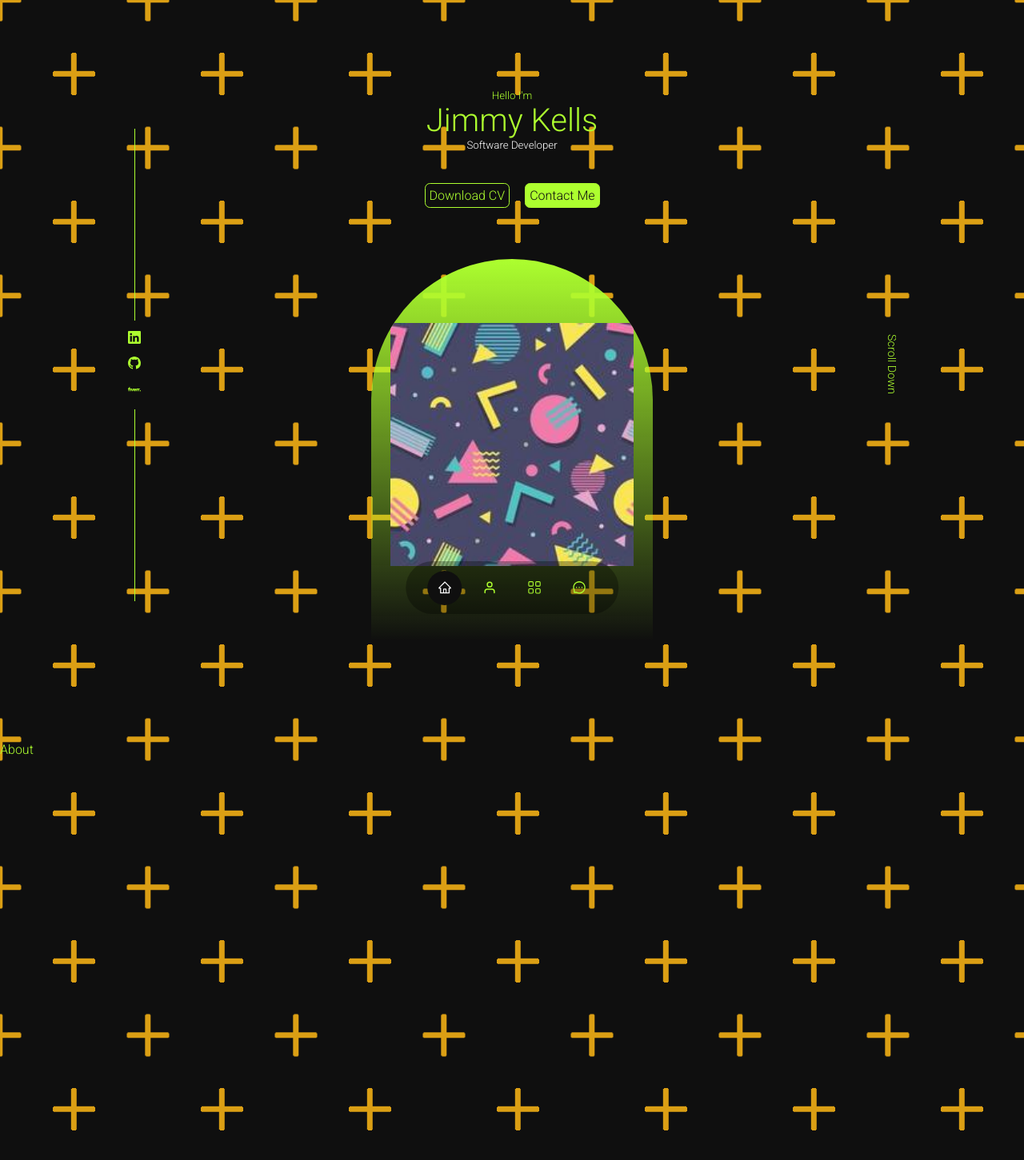
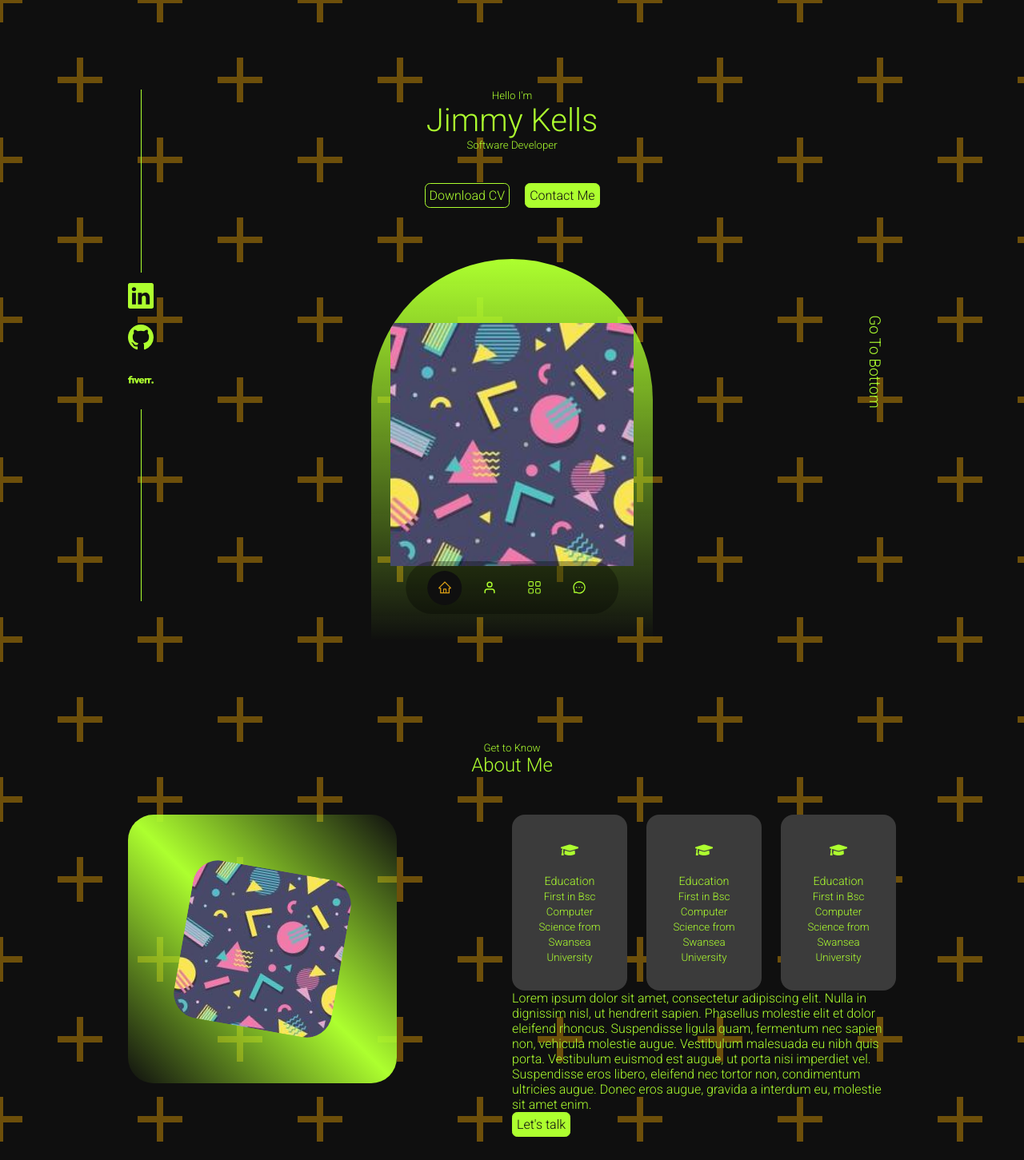
Before and after one commit to Jimbok21/react-website, a React (Create React App) app: page / in a window 1280 px wide. Shown: the top 1451 px of the page at 80% size. Built offline with nearby package versions, Linux system fonts and the light colour scheme.

Commit message:
changed some highlighting to orange, added more on the about component

```diff
--- a/src/components/about/About.jsx
+++ b/src/components/about/About.jsx
@@ -1,9 +1,46 @@
 import React from 'react'
 import './about.css'
+import ME from '../../assets/90s bg.jpg'
+import { FaGraduationCap } from 'react-icons/fa'
 
 const About = () => {
   return (
-    <section id='about'>About</section>
+    <section id='about'>
+      <h5>Get to Know</h5>
+      <h2>About Me</h2>
+
+      <div className="container about__container">
+        <div className="about__me">
+          <div className="about__me-image">
+            <img src={ME} alt='About Image' />
+          </div>
+        </div>
+        <div className="about__content">
+          <div className="about__cards">
+            <article className='about__card'>
+              <FaGraduationCap className='about__icon' />
+              <h5>Education</h5>
+              <small>First in Bsc Computer Science from Swansea University</small>
+            </article>
+
+            <article className='about__card'>
+              <FaGraduationCap className='about__icon' />
+              <h5>Education</h5>
+              <small>First in Bsc Computer Science from Swansea University</small>
+            </article>
+
+            <article className='about__card'>
+              <FaGraduationCap className='about__icon' />
+              <h5>Education</h5>
+              <small>First in Bsc Computer Science from Swansea University</small>
+            </article>
+          </div>
+          <p> Lorem ipsum dolor sit amet, consectetur adipiscing elit. Nulla in dignissim nisl, ut hendrerit sapien. Phasellus molestie elit et dolor eleifend rhoncus. Suspendisse ligula quam, fermentum nec sapien non, vehicula molestie augue. Vestibulum malesuada eu nibh quis porta. Vestibulum euismod est augue, ut porta nisi imperdiet vel. Suspendisse eros libero, eleifend nec tortor non, condimentum ultricies augue. Donec eros augue, gravida a interdum eu, molestie sit amet enim.</p>
+
+          <a href='#contact' className='btn btn-primary'>Let's talk</a>
+        </div>
+      </div>
+    </section>
   )
 }
 
--- a/src/components/about/about.css
+++ b/src/components/about/about.css
@@ -0,0 +1,55 @@
+.about__container {
+    display: grid;
+    grid-template-columns: 35% 50%;
+    gap: 15%;
+}
+
+.about__me {
+    width: 100%;
+    aspect-ratio: 1/1;
+    border-radius: 2rem;
+    background: linear-gradient(45deg, transparent, var(--color-primary), transparent);
+    display: grid;
+    place-items: center;
+}
+
+.about__me-image {
+    border-radius: 2rem;
+    overflow: hidden;
+    transform: rotate(10deg);
+    transition: var(--transition);
+}
+
+.about__me-image:hover {
+    transform: rotate(0deg);
+}
+
+.about__cards {
+    display: grid;
+    grid-template-columns: repeat(3, 1fr);
+    gap: 1.5rem;
+}
+
+.about__card {
+    background: var(--color-bg-variant);
+    border: 1px solid transparent;
+    border-radius: 1rem;
+    padding: 2rem;
+    text-align: center;
+}
+
+.about__card:hover {
+    background: transparent;
+    border-color: var(--color-primary);
+    cursor: default;
+}
+
+.about__icon {
+    color: var(--color-primary);
+    font-size: 1.4rem;
+    margin-bottom: 1rem;
+}
+
+.about__card h5 {
+    font-size: 0.9rem;
+}
--- a/src/components/header/Header.jsx
+++ b/src/components/header/Header.jsx
@@ -10,7 +10,7 @@ const Header = () => {
       <div className="container header__container">
         <h5>Hello I'm</h5>
         <h1>Jimmy Kells</h1>
-        <h5 className="text-light">Software Developer</h5>
+        <h5>Software Developer</h5>
         <CTA/>
         <HeaderSocials/>
 
@@ -18,7 +18,7 @@ const Header = () => {
           <img src={ME} alt='me'/>
         </div>
 
-        <a href='#contact' className='scroll__down'> Scroll Down</a>
+        <a href='#contact' className='scroll__down'> Go To Bottom</a>
       </div>
     </header>
   )
--- a/src/components/header/HeaderSocials.jsx
+++ b/src/components/header/HeaderSocials.jsx
@@ -5,9 +5,9 @@ import {SiFiverr} from 'react-icons/si'
 const HeaderSocials = () => {
   return (
     <div className='header__socials'>
-        <a rel='noreferrer' href='https://www.linkedin.com/in/jimmy-kells-a22566237/' target="_blank"><BsLinkedin/></a>
-        <a rel='noreferrer' href='https://github.com/Jimbok21' target="_blank"><BsGithub/></a>
-        <a rel='noreferrer' href='https://www.fiverr.com/jimbok21' target="_blank"><SiFiverr/></a>
+        <a rel='noreferrer' href='https://www.linkedin.com/in/jimmy-kells-a22566237/' target="_blank" className='socials__icon'><BsLinkedin/></a>
+        <a rel='noreferrer' href='https://github.com/Jimbok21' target="_blank" className='socials__icon'><BsGithub/></a>
+        <a rel='noreferrer' href='https://www.fiverr.com/jimbok21' target="_blank" className='socials__icon'><SiFiverr/></a>
     </div>
   )
 }
--- a/src/components/header/header.css
+++ b/src/components/header/header.css
@@ -27,6 +27,13 @@ header {
     gap: 0.8rem;
     left: 0;
     bottom: 3rem;
+}
+
+.socials__icon {
+    font-size: 2rem;
+}
+.socials__icon:hover{
+    color: var(--color-primary-variant);
 }
 
 .header__socials::after {
@@ -65,7 +72,12 @@ header {
     bottom: 21rem;
     transform: rotate(90deg);
     font-weight: 300;
-    font-size: 0.9rem;
+    font-size: 1.2rem;
+    font-family: Roboto, sans-serif;
+}
+
+.scroll__down:hover {
+    color: var(--color-primary-variant);
 }
 
 /* ==================== MEDIA QUERIES (MEDIUM DEVICES) ==================== */
--- a/src/components/nav/Nav.jsx
+++ b/src/components/nav/Nav.jsx
@@ -3,14 +3,16 @@ import './nav.css'
 import {AiOutlineHome, AiOutlineMessage} from 'react-icons/ai'
 import {FiUser} from 'react-icons/fi'
 import {BsGrid} from 'react-icons/bs'
+import {useState} from 'react'
 
 const Nav = () => {
+  const [activeNav, setActiveNav] = useState('#')
   return (
      <nav>
-       <a href='#' className='active'><AiOutlineHome/></a>
-       <a href='#about'><FiUser/></a>
-       <a href='#projects'><BsGrid/></a>
-       <a href='#contact'><AiOutlineMessage/></a>
+       <a href='#' onClick={() => setActiveNav('#')} className={activeNav === '#' ? 'active' : ''}><AiOutlineHome/></a>
+       <a href='#about' onClick={() => setActiveNav('#about')} className={activeNav === '#about' ? 'active' : ''}><FiUser/></a>
+       <a href='#projects' onClick={() => setActiveNav('#projects')} className={activeNav === '#projects' ? 'active' : ''}><BsGrid/></a>
+       <a href='#contact' onClick={() => setActiveNav('#contacts')} className={activeNav === '#contacts' ? 'active' : ''}><AiOutlineMessage/></a>
      </nav>
   )
 }
--- a/src/components/nav/nav.css
+++ b/src/components/nav/nav.css
@@ -29,5 +29,5 @@ nav a:hover {
 
 nav a.active {
     background: var(--color-bg);
-    color: var(--color-white);
+    color: var(--color-primary-variant);
 }
--- a/src/index.css
+++ b/src/index.css
@@ -17,14 +17,16 @@
 :root {
     --color-bg: #0f0f0f;
     --color-primary: #adff2f;
+    --color-primary-variant: #db9f14;
     --color-white: white;
     --color-bg-variant: #3b3b3b;
+
 
     --container-width-lg: 75%;
     --container-width-md: 86%;
     --container-width-sm: 90%;
 
-    --transition: all, 400ms, ease;
+    --transition: all 400ms ease;
 }
 
 html {
@@ -45,11 +47,16 @@ body {
     background-size: 200px 200px, 200px 200px, 100px 100px, 100px 100px; */
 
     /* BLACK AND ORANGE */
+    /* background-color: #0f0f0f;
+    opacity: 1;
+    background: radial-gradient(circle, transparent 20%, #0f0f0f 20%, #0f0f0f 80%, transparent 80%, transparent), radial-gradient(circle, transparent 20%, #0f0f0f 20%, #0f0f0f 80%, transparent 80%, transparent) 92.5px 92.5px, linear-gradient(#db9f14 7.4px, transparent 7.4px) 0 -3.7px, linear-gradient(90deg, #db9f14 7.4px, #0f0f0f 7.4px) -3.7px 0;
+    background-size: 185px 185px, 185px 185px, 92.5px 92.5px, 92.5px 92.5px; */
+
+    /* BLACK AND ORANGE DARKER */
     background-color: #0f0f0f;
     opacity: 1;
-    background: radial-gradient(circle, transparent 20%, #0f0f0f 20%, #0f0f0f 80%, transparent 80%, transparent), radial-gradient(circle, transparent 20%, #0f0f0f 20%, #0f0f0f 80%, transparent 80%, transparent) 92.5px 92.5px, linear-gradient(#db9f14 7.4px, transparent 7.4px) 0 -3.7px, linear-gradient(90deg, #db9f14 7.4px, #0f0f0f 7.4px) -3.7px 0;
-    background-size: 185px 185px, 185px 185px, 92.5px 92.5px, 92.5px 92.5px;
-
+    background: radial-gradient(circle, transparent 20%, #0f0f0f 20%, #0f0f0f 80%, transparent 80%, transparent), radial-gradient(circle, transparent 20%, #0f0f0f 20%, #0f0f0f 80%, transparent 80%, transparent) 100px 100px, linear-gradient(#6d4f0a 8px, transparent 8px) 0 -4px, linear-gradient(90deg, #6d4f0a 8px, #0f0f0f 8px) -4px 0;
+    background-size: 200px 200px, 200px 200px, 100px 100px, 100px 100px;
     /* ORANGE AND BLUE */
     /* background-color: #0141e3;
     opacity: 1;
@@ -88,7 +95,7 @@ section > h2 {
 }
 
 .text-light {
-    color: var(--color-white);
+    color: var(--color-primary-variant);
 }
 
 a {
@@ -112,7 +119,7 @@ a:hover {
 }
 
 .btn:hover {
-    background: var(--color-white);
+    background: var(--color-primary-variant);
     color: var(--color-bg);
     border-color: transparent;
 }
@@ -130,7 +137,11 @@ a:hover {
     background: var(--color-primary);
     color: var(--color-bg);
 }
-
+.btn-primary:hover {
+    background: transparent;
+    color: var(--color-primary-variant);
+    border-color: var(--color-primary-variant);
+}
 img {
     display: block;
     width: 100%;
```
